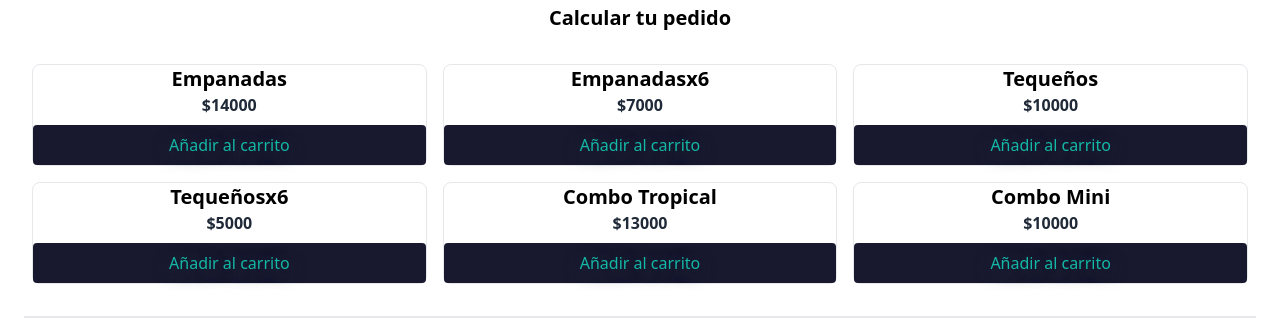
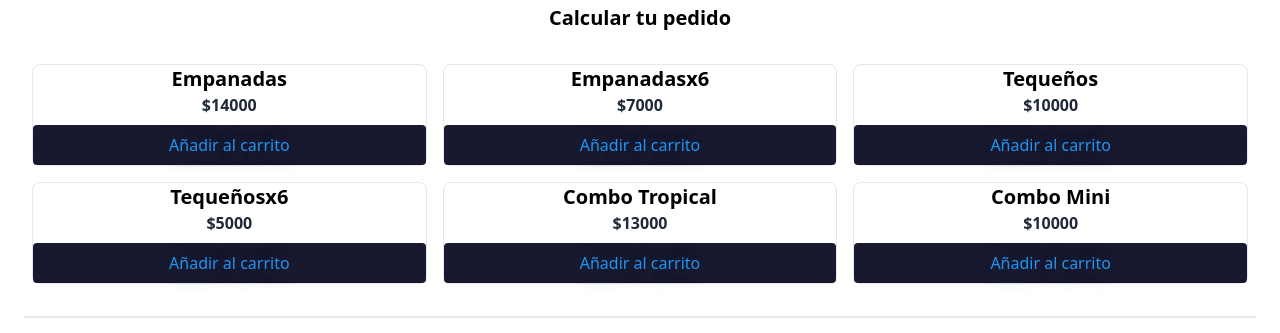
Before and after one commit to luismagnum/reactnav, a React (Vite) app: page / in a window 1280 px wide. Shown: the part 3240-3573 px from the top of the page. Built offline with nearby package versions, Linux system fonts and the light colour scheme.

Commit message:
cart boton

```diff
--- a/src/components/Price/PriceStyle.css
+++ b/src/components/Price/PriceStyle.css
@@ -53,7 +53,7 @@ button {
   font-weight: 700;
   font-size: .75rem;
   padding: 0.75rem 1.5rem;
-  background-color: rgb(33 150 243);
+  background-color: #2194f2;
   border-radius: 0.5rem;
   width: 90%;
   text-shadow: 0px 4px 18px #2c3442;
--- a/src/components/ShoppingCart/ShoppingCart.jsx
+++ b/src/components/ShoppingCart/ShoppingCart.jsx
@@ -89,7 +89,7 @@ const ShoppingCart = () => {
             <h2 className="text-xl font-bold">{product.name}</h2>
             <p className="text-gray-800 font-semibold">${product.price}</p>
             <button
-              className="mt-2 px-4 py-2 bg-[#04051dea] text-teal-500 rounded hover:text-teal-200 w-full"
+              className="mt-2 px-4 py-2 bg-[#04051dea] text-[#2194f2] rounded hover:text-teal-200 w-full"
               onClick={() => addToCart(product)}
             >
               Añadir al carrito
```
